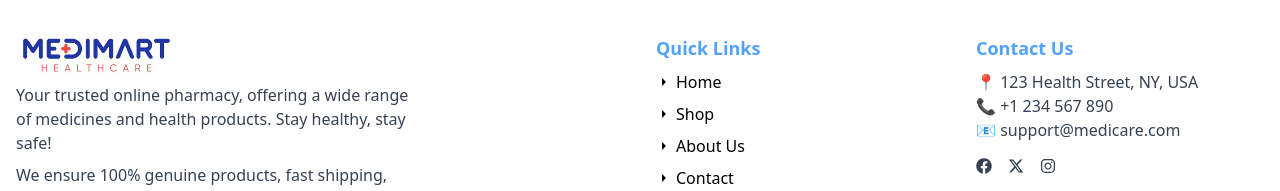
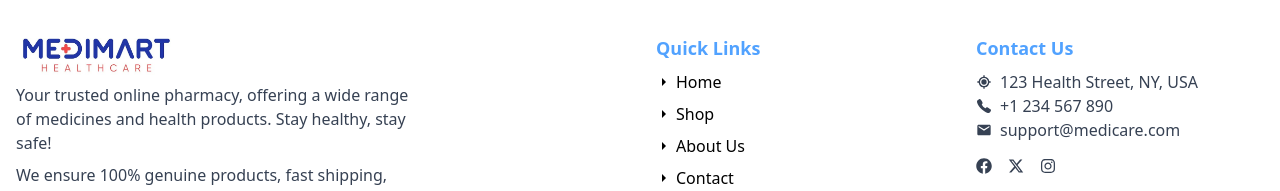
Before and after one commit to Shakiqurrahman/mediMart-client, a Next.js app: page / in a window 1280 px wide. Shown: the part 1330-1521 px from the top of the page. Built offline with nearby package versions, Linux system fonts and the light colour scheme.

Commit message:
footer's social media's icon updated

```diff
--- a/src/components/shared/Footer.tsx
+++ b/src/components/shared/Footer.tsx
@@ -1,9 +1,12 @@
 import logo from "@/assets/Medimart-logo.jpg";
 import Image from "next/image";
 import Link from "next/link";
+import { BiCurrentLocation, BiLocationPlus } from "react-icons/bi";
 import { FaFacebook, FaInstagram } from "react-icons/fa";
 import { FaXTwitter } from "react-icons/fa6";
 import { IoMdArrowDropright } from "react-icons/io";
+import { IoCall } from "react-icons/io5";
+import { MdEmail } from "react-icons/md";
 
 const Footer = () => {
   return (
@@ -14,10 +17,12 @@ const Footer = () => {
           <div className="md:col-span-2">
             <Image src={logo} alt="logo" className="w-40" />
             <p className="mt-2 text-gray-700 max-w-[400px]">
-              Your trusted online pharmacy, offering a wide range of medicines and health products. Stay healthy, stay safe!
+              Your trusted online pharmacy, offering a wide range of medicines
+              and health products. Stay healthy, stay safe!
             </p>
             <p className="mt-2 text-gray-700 max-w-[400px]">
-              We ensure 100% genuine products, fast shipping, and expert customer support.
+              We ensure 100% genuine products, fast shipping, and expert
+              customer support.
             </p>
           </div>
 
@@ -67,9 +72,15 @@ const Footer = () => {
           {/* Contact Info */}
           <div>
             <h3 className="text-lg font-semibold text-blue-400">Contact Us</h3>
-            <p className="mt-2 text-gray-700">📍 123 Health Street, NY, USA</p>
-            <p className="text-gray-700">📞 +1 234 567 890</p>
-            <p className="text-gray-700">📧 support@medicare.com</p>
+            <p className="mt-2 text-gray-700 flex items-center gap-2">
+              <BiCurrentLocation /> 123 Health Street, NY, USA
+            </p>
+            <p className="text-gray-700 flex items-center gap-2">
+              <IoCall /> +1 234 567 890
+            </p>
+            <p className="text-gray-700 flex items-center gap-2">
+              <MdEmail /> support@medicare.com
+            </p>
             {/* Social Icons */}
             <div className="flex space-x-4 mt-4">
               <a
```
